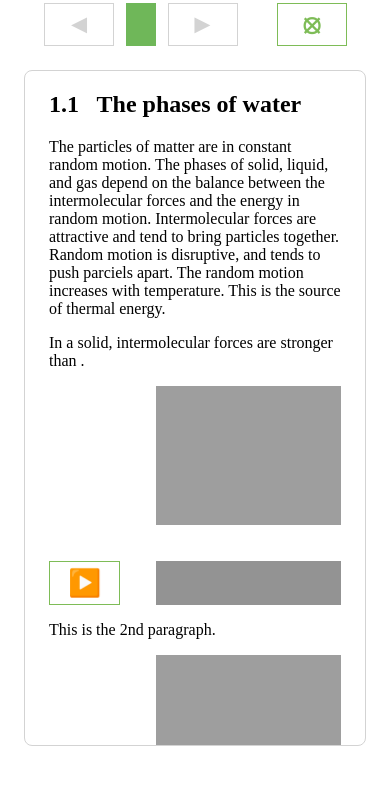
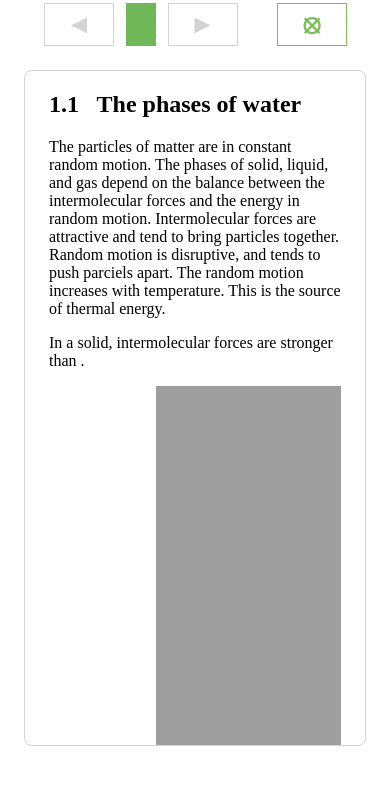
Before and after one commit to djsegal/stem-dev, a plain HTML site: page Library/WaterStateAnimations/index.html in a window 390 px wide. Shown: the part 79-864 px from the top of the page. Drawn offline with Linux system fonts and the light colour scheme; a script that the page names is missing.

Commit message:
Change interactive css to make pages more mobile responsive

```diff
--- a/Library/css/application.css
+++ b/Library/css/application.css
@@ -1,10 +1,18 @@
 html, body {
-  margin: 0;
   padding: 0;
   width: 100%;
   height: 100%;
+}
+
+html {
+  margin: 0;
   position: absolute;
   top: 0;
+}
+
+body {
+  max-width: 1200px;
+  margin: 0 auto;
 }
 
 button {
@@ -19,6 +27,7 @@ button {
 #main img, #main video {
   max-width: 100%;
   max-height: 45vh;
+  min-height: 400px;
 }
 
 #js-pages {
```
